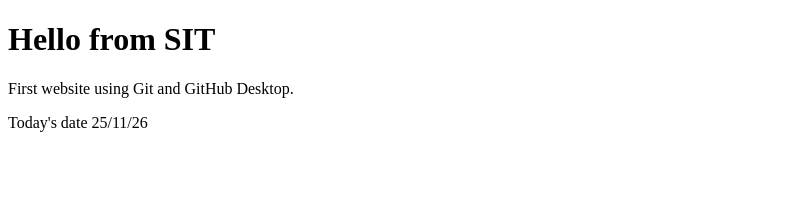
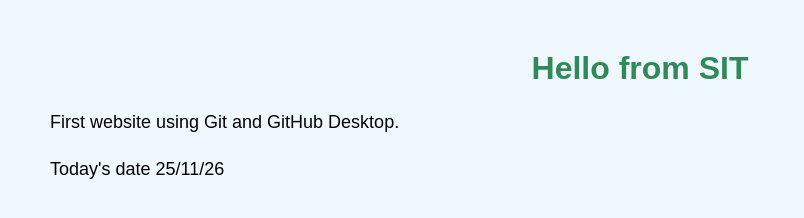
Before and after one commit to nypcom1/my-first-website, a plain HTML site: page index.html in a window 1280 px wide. Shown: the whole page, without its empty margins (0-804 px from the left). Drawn offline with Linux system fonts and the light colour scheme.

Commit message:
add-css-style

```diff
--- a/index.html
+++ b/index.html
@@ -4,6 +4,7 @@
     <meta charset="UTF-8">
     <meta name="viewport" content="width=device-width, initial-scale=1.0">
     <title>My First Website</title>
+    <link rel="stylesheet" href="style.css" />
 </head>
 <body>
     <h1>Hello from SIT</h1>
--- /dev/null
+++ b/style.css
@@ -0,0 +1,15 @@
+body {
+    font-family: Arial, sans-serif;
+    background-color: #f0f8ff;
+    margin: 50px;
+}
+
+h1 {
+    color: #2e8b57;
+    text-align: center;
+}
+
+p {
+    font-size: 18px;
+    line-height: 1.6;
+}
```
